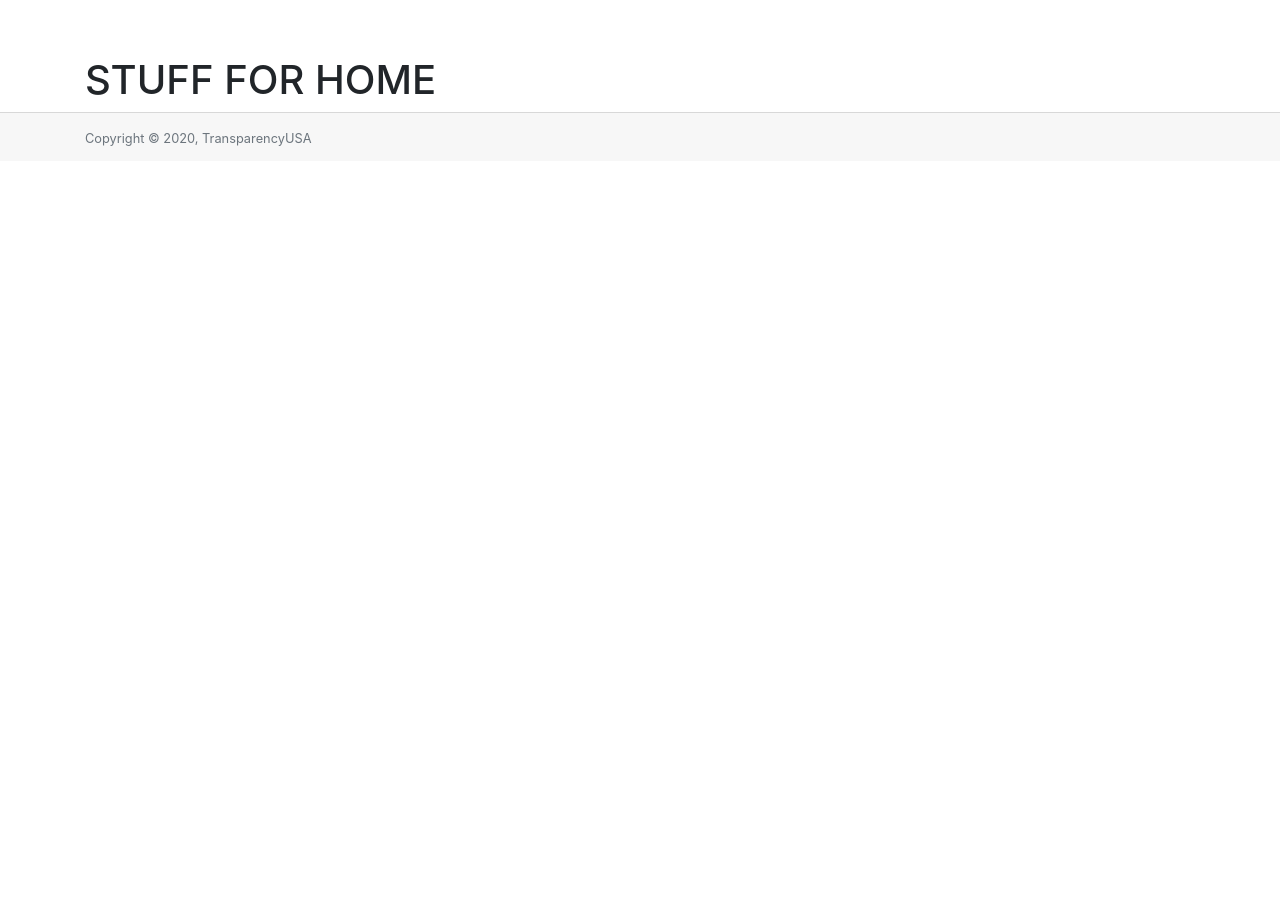
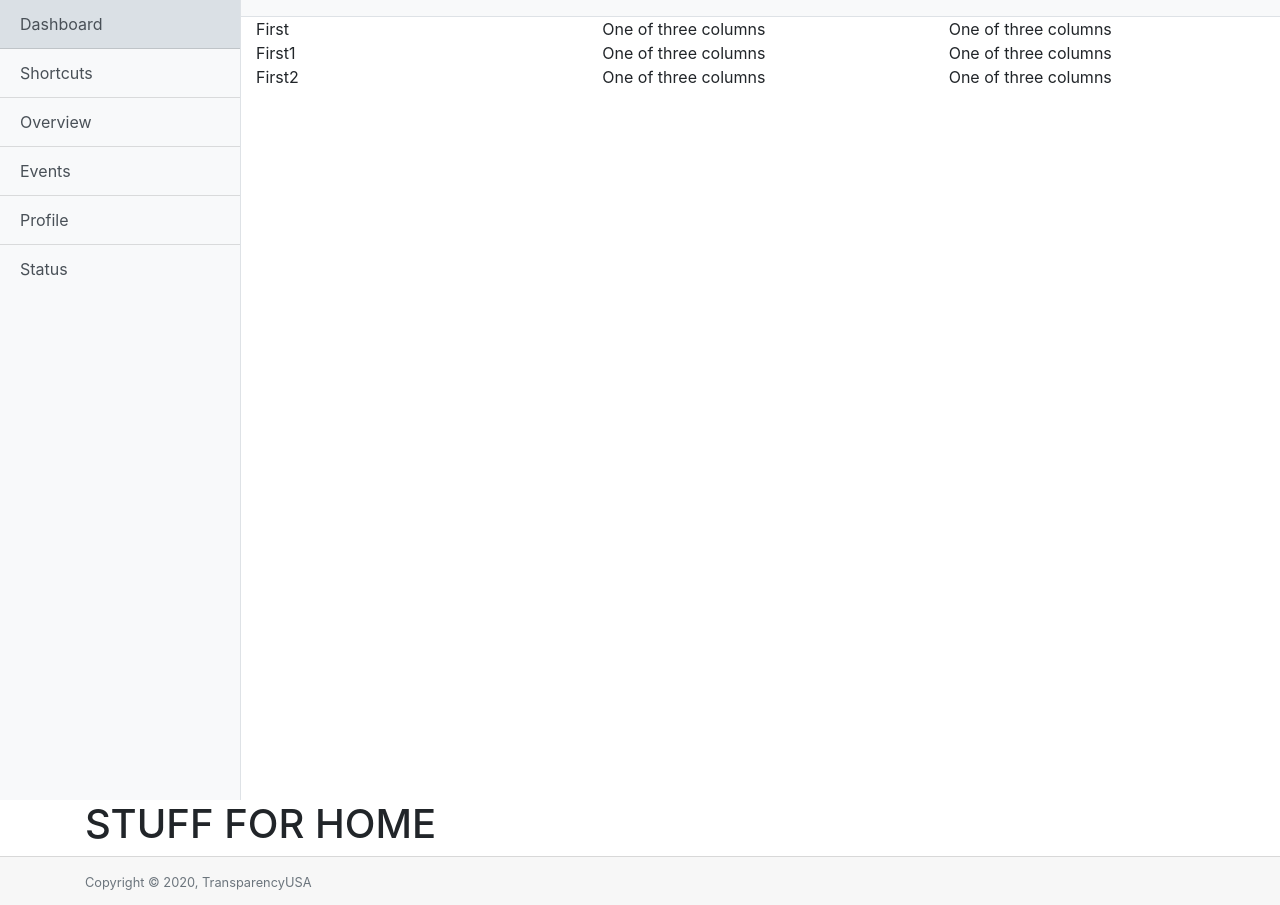
Before and after one commit to datascienceucsc/dss-cruzhacks, a Flask app: page / in a window 1280 px wide. Before the commit the page ends 146 px from the top, so only its background shows below. Run offline with Flask 3, Linux system fonts and the light colour scheme; parts of the project's set-up code (start-up, migrations or seed data) failed here and were passed over; some libraries are stand-ins or nearby versions.

Commit message:
Sidebar fully functional

```diff
--- a/server/server/static/main.css
+++ b/server/server/static/main.css
@@ -0,0 +1,50 @@
+/*!
+ * Start Bootstrap - Simple Sidebar (https://startbootstrap.com/template-overviews/simple-sidebar)
+ * Copyright 2013-2019 Start Bootstrap
+ * Licensed under MIT (https://github.com/BlackrockDigital/startbootstrap-simple-sidebar/blob/master/LICENSE)
+ */
+body {
+  overflow-x: hidden;
+}
+
+#sidebar-wrapper {
+  min-height: 100vh;
+  margin-left: -15rem;
+  -webkit-transition: margin 0.25s ease-out;
+  -moz-transition: margin 0.25s ease-out;
+  -o-transition: margin 0.25s ease-out;
+  transition: margin 0.25s ease-out;
+  /* border-right: solid black 10px !important; */
+}
+
+#sidebar-wrapper .sidebar-heading {
+  padding: 0.875rem 1.25rem;
+  font-size: 1.2rem;
+}
+
+#sidebar-wrapper .list-group {
+  width: 15rem;
+}
+
+#page-content-wrapper {
+  min-width: 100vw;
+}
+
+#wrapper.toggled #sidebar-wrapper {
+  margin-left: 0;
+}
+
+@media (min-width: 768px) {
+  #sidebar-wrapper {
+    margin-left: 0;
+  }
+
+  #page-content-wrapper {
+    min-width: 0;
+    width: 100%;
+  }
+
+  #wrapper.toggled #sidebar-wrapper {
+    margin-left: -15rem;
+  }
+}
--- a/server/server/templates/layout.html
+++ b/server/server/templates/layout.html
@@ -3,52 +3,128 @@
 <html lang="en">
   <head>
     <!-- Required meta tags -->
-    <meta charset="utf-8">
-    <meta name="viewport" content="width=device-width, initial-scale=1, shrink-to-fit=no">
+    <meta charset="utf-8" />
+    <meta
+      name="viewport"
+      content="width=device-width, initial-scale=1, shrink-to-fit=no"
+    />
 
     <!-- Bootstrap CSS -->
-    <link rel="stylesheet" href="https://maxcdn.bootstrapcdn.com/bootstrap/4.0.0/css/bootstrap.min.css" integrity="sha384-Gn5384xqQ1aoWXA+058RXPxPg6fy4IWvTNh0E263XmFcJlSAwiGgFAW/dAiS6JXm" crossorigin="anonymous">
+    <link
+      rel="stylesheet"
+      href="https://maxcdn.bootstrapcdn.com/bootstrap/4.0.0/css/bootstrap.min.css"
+      integrity="sha384-Gn5384xqQ1aoWXA+058RXPxPg6fy4IWvTNh0E263XmFcJlSAwiGgFAW/dAiS6JXm"
+      crossorigin="anonymous"
+    />
     <!-- Custom CSS -->
-    <link rel="stylesheet" type="text/css" href="{{ url_for('static', filename='main.css') }}">
+    <link
+      rel="stylesheet"
+      type="text/css"
+      href="{{ url_for('static', filename='main.css') }}"
+    />
     {% if title %}
     <title>Transparency USA - {{ title }}</title>
     {% else %}
     <title>Transparency USA</title>
     {% endif %}
   </head>
+
   <body>
     <header class="site-header">
-      <nav class="navbar navbar-expand-md navbar-dark">
-        <div class="container">
-          <a class="navbar-brand mr-4" href="/">Transparency USA</a>
-          <button class="navbar-toggler" type="button" data-toggle="collapse" data-target="#navbarToggle" aria-controls="navbarToggle" aria-expanded="false" aria-label="Toggle navigation">
+      <!-- Code Pasted -->
+      <div class="d-flex" id="wrapper">
+        <!-- Sidebar -->
+        <div class="bg-light border-right" id="sidebar-wrapper">
+          <!-- <div class="sidebar-heading">Start Bootstrap</div> -->
+          <div class="list-group list-group-flush">
+            <a href="#" class="list-group-item list-group-item-action bg-light"
+              >Dashboard</a
+            >
+            <a href="#" class="list-group-item list-group-item-action bg-light"
+              >Shortcuts</a
+            >
+            <a href="#" class="list-group-item list-group-item-action bg-light"
+              >Overview</a
+            >
+            <a href="#" class="list-group-item list-group-item-action bg-light"
+              >Events</a
+            >
+            <a href="#" class="list-group-item list-group-item-action bg-light"
+              >Profile</a
+            >
+            <a href="#" class="list-group-item list-group-item-action bg-light"
+              >Status</a
+            >
+          </div>
+        </div>
+        <!-- /#sidebar-wrapper -->
+
+        <!-- Page Content -->
+        <div id="page-content-wrapper">
+          <nav
+            class="navbar navbar-expand-lg navbar-light bg-light border-bottom"
+          >
+            <button class="navbar-toggler" id="menu-toggle">
               <span class="navbar-toggler-icon"></span>
             </button>
-          <div class="collapse navbar-collapse" id="navbarToggle">
-            <!-- Navbar Left Side -->
-              <div class="navbar-nav mr-auto">
-                <a class="nav-item nav-link" href="#"></a>
+          </nav>
+
+          <div class="container">
+            <div class="row">
+              <div class="col-sm">
+                First
               </div>
-            <!-- Navbar Right Side -->
-            <div class="navbar-nav">
+              <div class="col-sm">
+                One of three columns
+              </div>
+              <div class="col-sm">
+                One of three columns
               </div>
             </div>
           </div>
-      </nav>
+
+          <div class="container">
+            <div class="row">
+              <div class="col-sm">
+                First1
+              </div>
+              <div class="col-sm">
+                One of three columns
+              </div>
+              <div class="col-sm">
+                One of three columns
+              </div>
+            </div>
+          </div>
+
+          <div class="container">
+            <div class="row">
+              <div class="col-sm">
+                First2
+              </div>
+              <div class="col-sm">
+                One of three columns
+              </div>
+              <div class="col-sm">
+                One of three columns
+              </div>
+            </div>
+          </div>
+        </div>
+        <!-- /#page-content-wrapper -->
+      </div>
+      <!-- Code pasted -->
     </header>
     <main role="main" class="container">
       <div class="row">
         <div class="col-md">
-          {% with messages = get_flashed_messages(with_categories=true) %}
-            {% if messages %}
-              {% for category, message in messages %}
+          {% with messages = get_flashed_messages(with_categories=true) %} {% if
+          messages %} {% for category, message in messages %}
           <div class="alert alert-{{ category }}">
             {{ message }}
           </div>
-              {% endfor %}
-            {% endif %}
-          {% endwith %}
-          {% block content %}{% endblock %}
+          {% endfor %} {% endif %} {% endwith %} {% block content %}{% endblock
+          %}
         </div>
       </div>
       <div id="footer-spacer"></div>
@@ -63,7 +139,29 @@
 
     <!-- Optional JavaScript -->
     <!-- jQuery first, then Popper.js, then Bootstrap JS -->
-    <script src="https://code.jquery.com/jquery-3.3.1.slim.min.js" integrity="sha384-q8i/X+965DzO0rT7abK41JStQIAqVgRVzpbzo5smXKp4YfRvH+8abtTE1Pi6jizo" crossorigin="anonymous"></script>
-    <script src="https://cdnjs.cloudflare.com/ajax/libs/popper.js/1.14.7/umd/popper.min.js" integrity="sha384-UO2eT0CpHqdSJQ6hJty5KVphtPhzWj9WO1clHTMGa3JDZwrnQq4sF86dIHNDz0W1" crossorigin="anonymous"></script>
-    <script src="https://stackpath.bootstrapcdn.com/bootstrap/4.3.1/js/bootstrap.min.js" integrity="sha384-JjSmVgyd0p3pXB1rRibZUAYoIIy6OrQ6VrjIEaFf/nJGzIxFDsf4x0xIM+B07jRM" crossorigin="anonymous"></script></body>
+    <script
+      src="https://code.jquery.com/jquery-3.3.1.slim.min.js"
+      integrity="sha384-q8i/X+965DzO0rT7abK41JStQIAqVgRVzpbzo5smXKp4YfRvH+8abtTE1Pi6jizo"
+      crossorigin="anonymous"
+    ></script>
+    <script
+      src="https://cdnjs.cloudflare.com/ajax/libs/popper.js/1.14.7/umd/popper.min.js"
+      integrity="sha384-UO2eT0CpHqdSJQ6hJty5KVphtPhzWj9WO1clHTMGa3JDZwrnQq4sF86dIHNDz0W1"
+      crossorigin="anonymous"
+    ></script>
+    <script
+      src="https://stackpath.bootstrapcdn.com/bootstrap/4.3.1/js/bootstrap.min.js"
+      integrity="sha384-JjSmVgyd0p3pXB1rRibZUAYoIIy6OrQ6VrjIEaFf/nJGzIxFDsf4x0xIM+B07jRM"
+      crossorigin="anonymous"
+    ></script>
+    <script src="{{ url_for('static', filename='render.js') }}" ></script>
+    <!-- Added Script -->
+    <script>
+      $("#menu-toggle").click(function(e) {
+        e.preventDefault();
+        $("#wrapper").toggleClass("toggled");
+      });
+    </script>
+    <!-- Added Script -->
+  </body>
 </html>
```
Also changed, not shown: server/server/static/render.js (added). Lines whose indentation alone changed are shown as unchanged.
